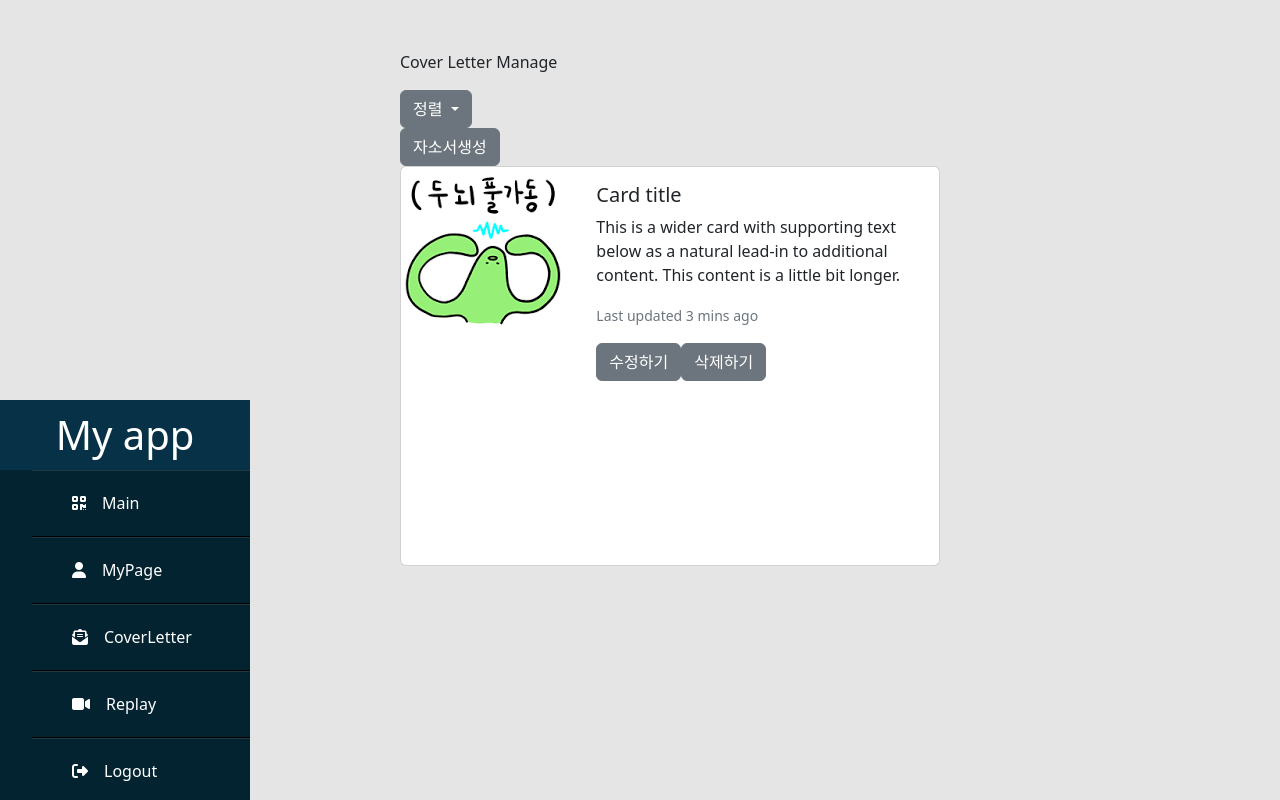
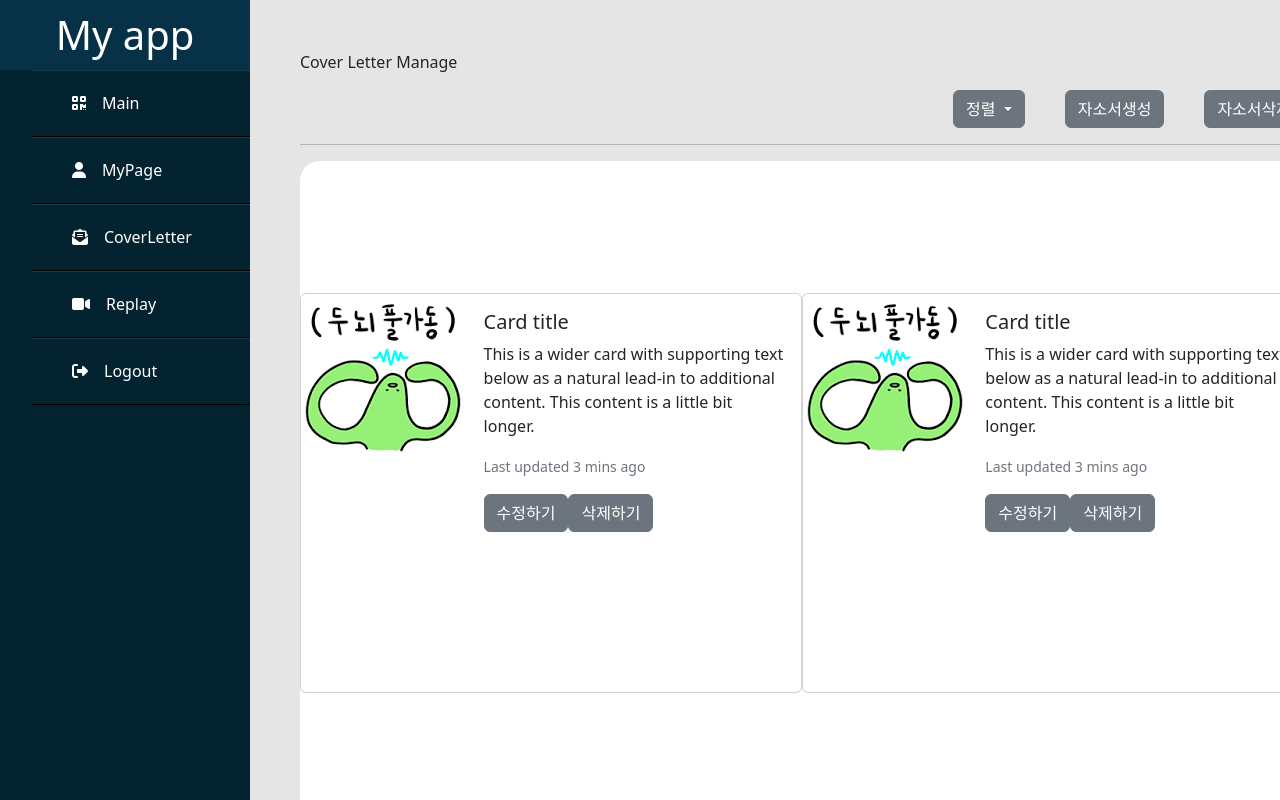
Before and after one commit to GaSuWang/Viewdle, a Vue app in the folder FE/: page /cl in a window 1280 px wide. Built offline with nearby package versions, Linux system fonts and the light colour scheme.

Commit message:
feat: 내정보, 로비, 자소서, 영상페이지 UI 설계

```diff
--- a/FE/src/views/Lobby/CLManageView.vue
+++ b/FE/src/views/Lobby/CLManageView.vue
@@ -1,12 +1,11 @@
 // 임현탁
 <template>
+<div class="CLMBoss">
+  <NavBar/>
   <div class="CLManageView">
-    <div id='clmanageTop'>
-      <p>
-        Cover Letter Manage
-      </p>
-      <div>
-      <div class="dropdown">
+    <p>Cover Letter Manage</p>
+    <div class='clmanageTop'>
+        <div class="dropdown clmanageTopitem">
           <button class="btn btn-secondary dropdown-toggle" type="button" data-bs-toggle="dropdown" aria-expanded="false">
             정렬
           </button>
@@ -15,14 +14,16 @@
             <li>최신순</li>
           </ul>
         </div>
-      <button class="btn btn-secondary" data-bs-toggle="modal" data-bs-target="#clmaker">자소서생성</button>
+        <button class="btn btn-secondary clmanageTopitem" data-bs-toggle="modal" data-bs-target="#clmaker">자소서생성</button>
+        <button class="btn btn-secondary clmanageTopitem" data-bs-toggle="modal" data-bs-target="#cldelete">자소서삭제</button>
+    </div>
+      <hr>
+    <div class="clmanageBody">
+      <CLMCard/>
+      <CLMCard/>
     </div>
 
 
-        <div class="clmanageBody">
-          <CLMCard/>
-        </div>
-        </div>
 
       <!-- 자소서 생성 모달 -->
       <div class="modal fade" id="clmaker" data-bs-backdrop="static" data-bs-keyboard="false" tabindex="-1" aria-labelledby="staticBackdropLabel" aria-hidden="true">
@@ -70,8 +71,8 @@
               </div>
             </div>
           </div>
+          </div>
 
-    <NavBar/>
 
     <!-- 내 자기소개서 관리 페이지 -->
     <!-- 최신순/오래된순 정렬 -->
@@ -155,18 +156,33 @@ export default {
 </script>
 
 <style>
-#clmanageTop{
-  position: fixed;
-  left: 400px;
-  top: 50px;
+.CLMBoss{
+  height:100%;
 }
-#clmanageBody{
-  position: fixed;
-  left: 400px;
-  top: 250px;
+.CLManageView{
+  position:fixed;
+  top:50px;
+  left: 300px;
+  height: 100%;
+  width: 80%;
+  overflow:scroll;
 }
-.clmaker{
-  position: absolute;
-  z-index: -1;
+.clmanageTop{
+  display: flex;
+  flex-direction: row;
+  justify-content: end;
+  align-items: center;
+}
+.clmanageTopitem{
+  margin: 0 20px
+}
+.clmanageBody{
+  width: 98%;
+  height: 85%;
+  background: white;
+  border-radius: 20px;
+  display: flex;
+  justify-content: center;
+  align-items: center;
 }
 </style>
--- a/FE/src/views/Lobby/MainView.vue
+++ b/FE/src/views/Lobby/MainView.vue
@@ -1,17 +1,22 @@
 // 임현탁
 <template>
+  <div class="Lobbyboss">
+  <NavBar/>
   <div class="MainView">
-    <div id="MainTop">
-      <p>
-        Main
-      </p>
-      <div>
+      <p>Main</p>
+      <div class="MainTop">
+        <div class="MainTop1">
+          <!-- 서치바 -->
           <div class="Searchbar">
             <div class="input-group">
               <input type="search" class="form-control rounded" placeholder="Search" aria-label="Search" aria-describedby="search-addon" />
               <button type="button" class="btn btn-outline-primary">search</button>
             </div>
           </div>
+        </div>
+      <!-- 필터링 -->
+      <div class="MainTop2">
+        <div class="MainTop2item">
         <div class="dropdown">
           <button class="btn btn-secondary dropdown-toggle" type="button" data-bs-toggle="dropdown" aria-expanded="false">
             필터
@@ -21,6 +26,9 @@
             <li>공개방여부</li>
           </ul>
         </div>
+        </div>
+        <!-- 정렬 -->
+        <div class="MainTop2item">
         <div class="dropdown">
           <button class="btn btn-secondary dropdown-toggle" type="button" data-bs-toggle="dropdown" aria-expanded="false">
             정렬
@@ -30,19 +38,21 @@
             <li>오래된순</li>
           </ul>
         </div>
-      <div class="dropdown">
-      <button class="btn btn-secondary dropdown-toggle">
+        </div>
+        <!-- 방생성 -->
+        <div class="MainTop2item">
+        <button class="btn btn-secondary">
           방생성
         </button>
         </div>
       </div>
     </div>
-    <div  id="MainBody">
-      <div class="">
+    <hr>
+    <div class="MainBody">
+        <MainCard/>
         <MainCard/>
    </div>
    </div>
-      <NavBar/>
    </div>
       <!-- 검색 -->
       <!-- 최신순,오래된순 정렬 -->
@@ -63,17 +73,43 @@ export default {
 </script>
 
 <style>
-#MainView{
+.Lobbyboss{
+  height: 100%;
+}
+.MainView{
+  position:fixed;
+  top:50px;
+  left: 300px;
+  height: 100%;
+  width: 80%;
+  overflow:scroll;
+}
+.MainTop{
+  display: flex;
+  flex-direction: row;
+  justify-content: space-between;
+  align-items: center;
+}
+.MainTop1{
+  display: flex;
+  flex-direction: row;
+}
+.MainTop2{
+  margin: 20px;
+  display: flex;
+  flex-direction: row;
+}
+.MainTop2item{
+  margin: 0 20px;
+}
+.MainBody{
+  width: 98%;
+  height: 85%;
+  background: white;
+  border-radius: 20px;
+  display: flex;
+  justify-content: center;
+  align-items: center;
+}
 
-}
-#MainTop{
-  position: fixed;
-  left: 400px;
-  top: 50px;
-}
-#MainBody{
-  position: fixed;
-  left: 400px;
-  top: 250px;
-}
 </style>
--- a/FE/src/views/Lobby/MyView.vue
+++ b/FE/src/views/Lobby/MyView.vue
@@ -10,17 +10,23 @@
     <!-- 수정완료 버튼 -->
     <!-- 취소버튼 -->
     <!-- 수정완료버튼 누르면 확인 컨펌 -->
+  <div class="MyViewBoss">
+    <NavBar/>
     <div class="MyView">
-    <div id="my-page">
       <p>MyPage</p>
-      <div class="card">
-        <div class="card-body">
-          <h5 class="card-title">My Page</h5>
+      <div class="MyTop">
+      </div>
+        <hr>
+        <div class="MyBody">
+          <h5>My Page</h5>
             <img :src="userLists.userProfileImage">
             <p class="card-text">이름 : {{userLists.userName}}</p>
             <p class="card-text">email :{{userLists.userEmail}}</p>
+            <div class="bottomplz">
+              <div class="card-footer">
                 <button class="btn btn-primary" data-bs-toggle="modal" data-bs-target="#editconfirm">정보수정</button>
                 <button class="btn btn-danger" data-bs-toggle="modal" data-bs-target="#deleteconfirm">회원탈퇴</button>
+              </div>
           </div>
         </div>
       </div>
@@ -117,7 +123,6 @@
             </div>
           </div>
 
-    <NavBar/>
 
     <!-- <div id="my-page">
       {{ participants }}
@@ -173,10 +178,35 @@ export default {
 </script>
 
 <style>
-#my-page{
-  position: fixed;
-  left: 400px;
-  top: 50px;
+.MyViewBoss{
+  height: 100%;
 }
-
+.MyView{
+  position:fixed;
+  top:50px;
+  left: 300px;
+  height: 100%;
+  width: 80%;
+  overflow:scroll;
+}
+.card{
+  width: 98%;
+  height: 88%;
+}
+.card-footer{
+  display: flex;
+  justify-content: end;
+}
+.card-footer button{
+  margin: 0 20px;
+}
+.MyBody{
+  width: 98%;
+  height: 85%;
+  background: white;
+  border-radius: 20px;
+  display: flex;
+  justify-content: center;
+  align-items: center;
+}
 </style>
--- a/FE/src/views/Lobby/ReplayView.vue
+++ b/FE/src/views/Lobby/ReplayView.vue
@@ -1,13 +1,12 @@
 // 임현탁
 <template>
-  <div class="ReplayView" data-bs-spy="scroll">
-    <div id='replay'>
-      <p>
-        Replay
-      </p>
-      <div class="d-flex">
-      <div class="dropdown">
-        <button class="btn btn-secondary dropdown-toggle" type="button" data-bs-toggle="dropdown" aria-expanded="false">
+<div class="ReplayViewBoss">
+  <NavBar/>
+  <div class="ReplayView">
+    <p>Replay</p>
+    <div class='ReplayTop'>
+      <div class="dropdown ReplayTopitem">
+        <button class="btn btn-secondary dropdown-toggle" data-bs-toggle="dropdown" aria-expanded="false">
           정렬
         </button>
         <ul class="dropdown-menu">
@@ -15,16 +14,14 @@
           <li>최신순</li>
         </ul>
       </div>
-      </div>
+    </div>
+      <hr>
       <div class="ReplayBody">
-      <div class="container">
         <ReplayCard/>
       </div>
-      </div>
-    </div>
-    <NavBar/>
     <!-- 오래된순, 최신순 정렬 -->
     <!-- 카드들 반응형에 따라 3*3 or 3*2 or 2*2 -->
+  </div>
   </div>
 </template>
 
@@ -40,15 +37,33 @@ export default {
 </script>
 
 <style>
-#replay{
-  position: fixed;
-  left: 400px;
-  top: 50px;
+.ReplayViewBoss{
+  height: 100%;
 }
-#ReplayBody{
-  position: fixed;
-  left: 400px;
-  top: 250px;
+.ReplayView{
+  position:fixed;
+  top:50px;
+  left: 300px;
+  height: 100%;
+  width: 80%;
+  overflow:scroll;
 }
-
+.ReplayTop{
+  display: flex;
+  flex-direction: row;
+  justify-content: end;
+  align-items: center;
+}
+.ReplayTopitem{
+  margin:0 20px;
+}
+.ReplayBody{
+  width: 98%;
+  height: 85%;
+  background: white;
+  border-radius: 20px;
+  display: flex;
+  justify-content: center;
+  align-items: center;
+}
 </style>
```
Lines whose indentation alone changed are shown as unchanged.
